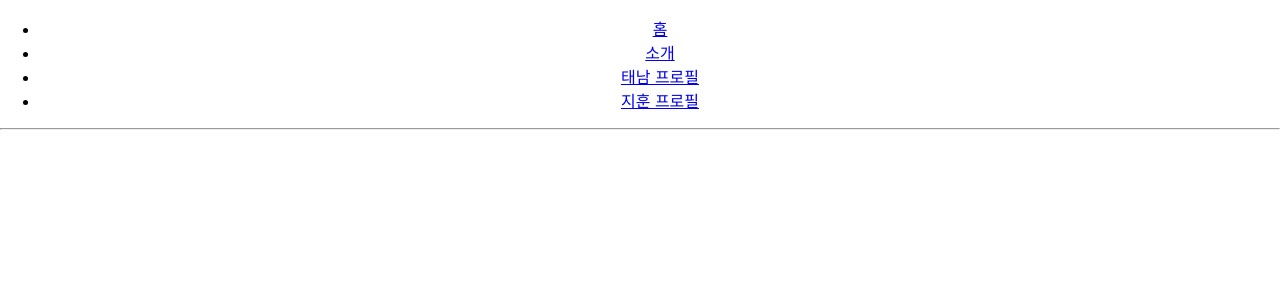
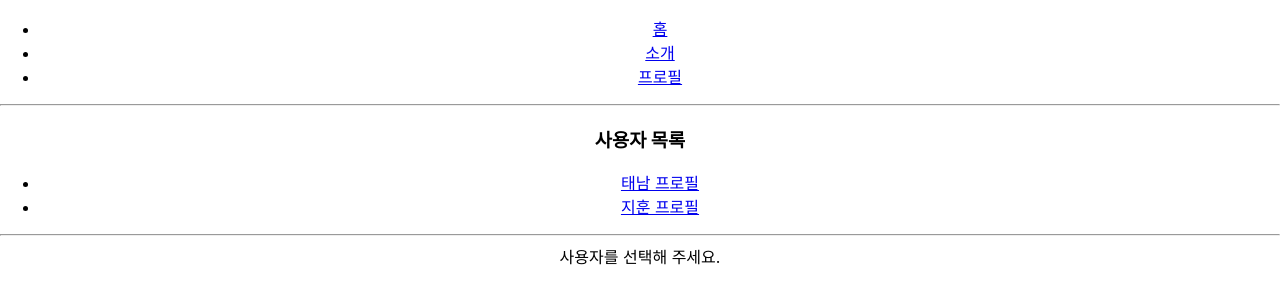
Before and after one commit to dev-93/react-router, a React (Create React App) app: page /profiles in a window 1280 px wide. Shown: the top 304 px of the page. Built offline with nearby package versions, Linux system fonts and the light colour scheme; the HTML template or start-up script is replaced by a standard one.

Commit message:
profiles 에서 Profile들의 서브라우트 설정

```diff
--- a/src/App.js
+++ b/src/App.js
@@ -3,7 +3,7 @@ import { Link, Route } from "react-router-dom";
 import About from "./About";
 import "./App.css";
 import Home from "./Home";
-import Profile from "./Profile";
+import Profiles from "./Profiles";
 
 function App() {
     return (
@@ -16,10 +16,7 @@ function App() {
                     <Link to="/about">소개</Link>
                 </li>
                 <li>
-                    <Link to="/profile/tt">태남 프로필</Link>
-                </li>
-                <li>
-                    <Link to="/profile/jiji">지훈 프로필</Link>
+                    <Link to="/profiles">프로필</Link>
                 </li>
             </ul>
 
@@ -27,7 +24,7 @@ function App() {
 
             <Route exact path="/" component={Home} />
             <Route path={["/about", "/info"]} component={About} />
-            <Route path="/profile/:username" component={Profile} />
+            <Route path="/profiles" component={Profiles} />
         </div>
     );
 }
--- /dev/null
+++ b/src/Profiles.js
@@ -0,0 +1,26 @@
+import React from "react";
+import { Link, Route } from "react-router-dom";
+import Profile from "./Profile";
+
+const Profiles = () => {
+    return (
+        <div>
+            <h3>사용자 목록</h3>
+            <ul>
+                <li>
+                    <Link to="/profiles/tt">태남 프로필</Link>
+                </li>
+                <li>
+                    <Link to="/profiles/jiji">지훈 프로필</Link>
+                </li>
+            </ul>
+
+            <hr />
+
+            <Route exact path="/profiles" render={() => <div>사용자를 선택해 주세요.</div>} />
+            <Route path="/profiles/:username" component={Profile} />
+        </div>
+    );
+};
+
+export default Profiles;
```
